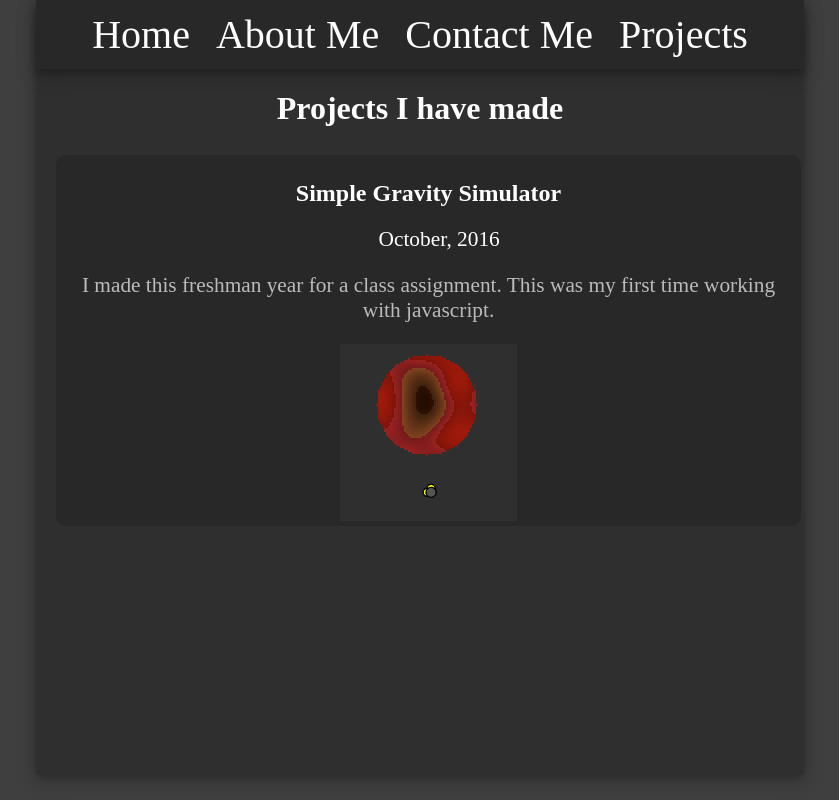
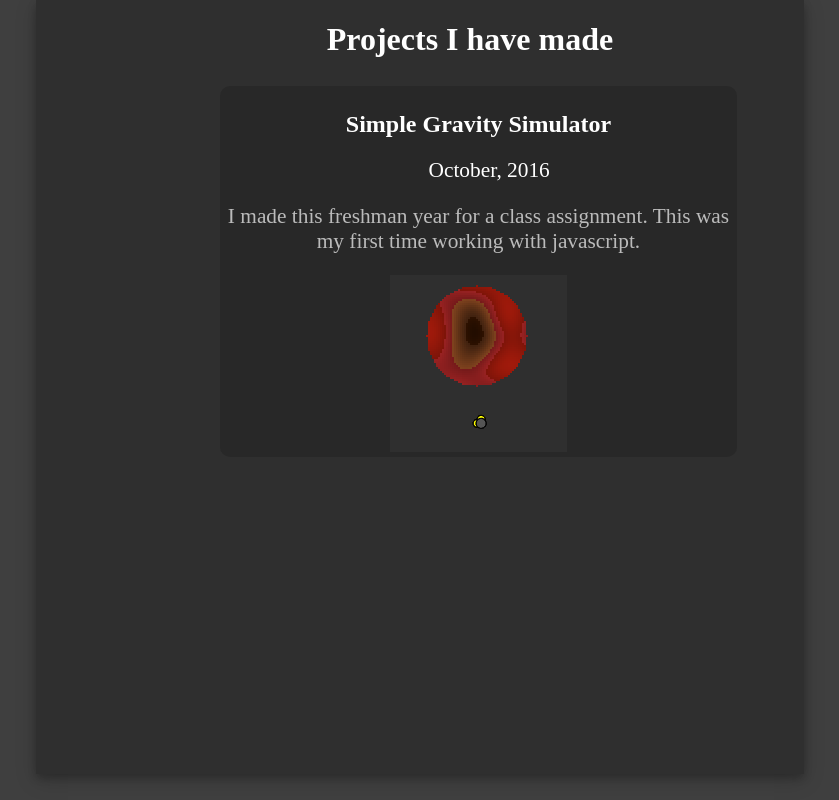
Before and after one commit to Rapdorian/Rapdorian.github.io, a plain HTML site: page projects.html in a window 1280 px wide. Shown: the whole page, without its empty margins (220-1059 px from the left). Drawn offline with Linux system fonts and the light colour scheme; a script that the page names is missing.

Commit message:
sidebar added to projects

```diff
--- a/projects.html
+++ b/projects.html
@@ -1,32 +1,17 @@
+<html>
+<script src="https://www.w3schools.com/lib/w3data.js"></script>
+
 <head>
+	<link rel="stylesheet" type="text/css" href="dark_gray.css">
+	<link rel="stylesheet" type="text/css" href="widgets.css">
 	<title> Projects </title>
-	<link rel="stylesheet" type="text/css" href="dark_gray.css">
-
-
-<nav style="padding:0; margin:0;">
-	<div class="menubar">
-			<center>
-			<div class="mbutt">
-				<a href="index.html"> Home </a>
-			</div>
-
-			<div class="mbutt">
-				<a href="aboutme.html"> About Me </a>
-			</div>
-
-			<div class="mbutt">
-				<a href="contact.html"> Contact Me </a>
-			</div>
-
-			<div class="mbutt">
-				<a href="projects.html"> Projects </a>
-			</div>
-		</center>
-	</div>
-</nav>
-
 </head>
 
+<body>
+	<div id="wrapper">
+		<div w3-include-html="sidebar.html"></div>
+
+		<div id="content">
 			<center>
 				<H1> Projects I have made </H1>
 
@@ -40,3 +25,13 @@
 					</div>
 				</a>
 			</center>
+		</div>
+	</div>
+
+	<script>
+		w3IncludeHTML();
+	</script>
+
+</body>
+
+</html>
```
Lines whose indentation alone changed are shown as unchanged.
